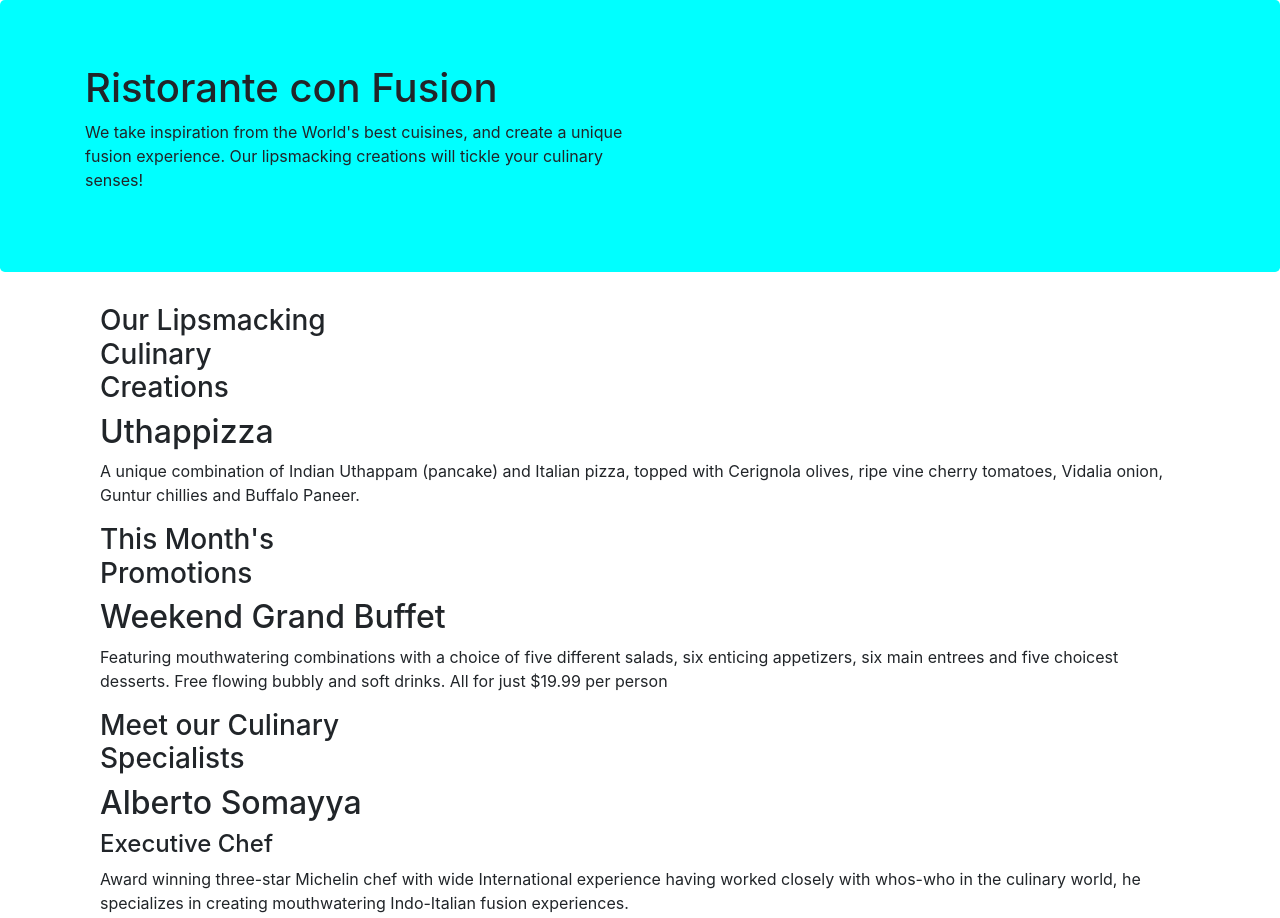
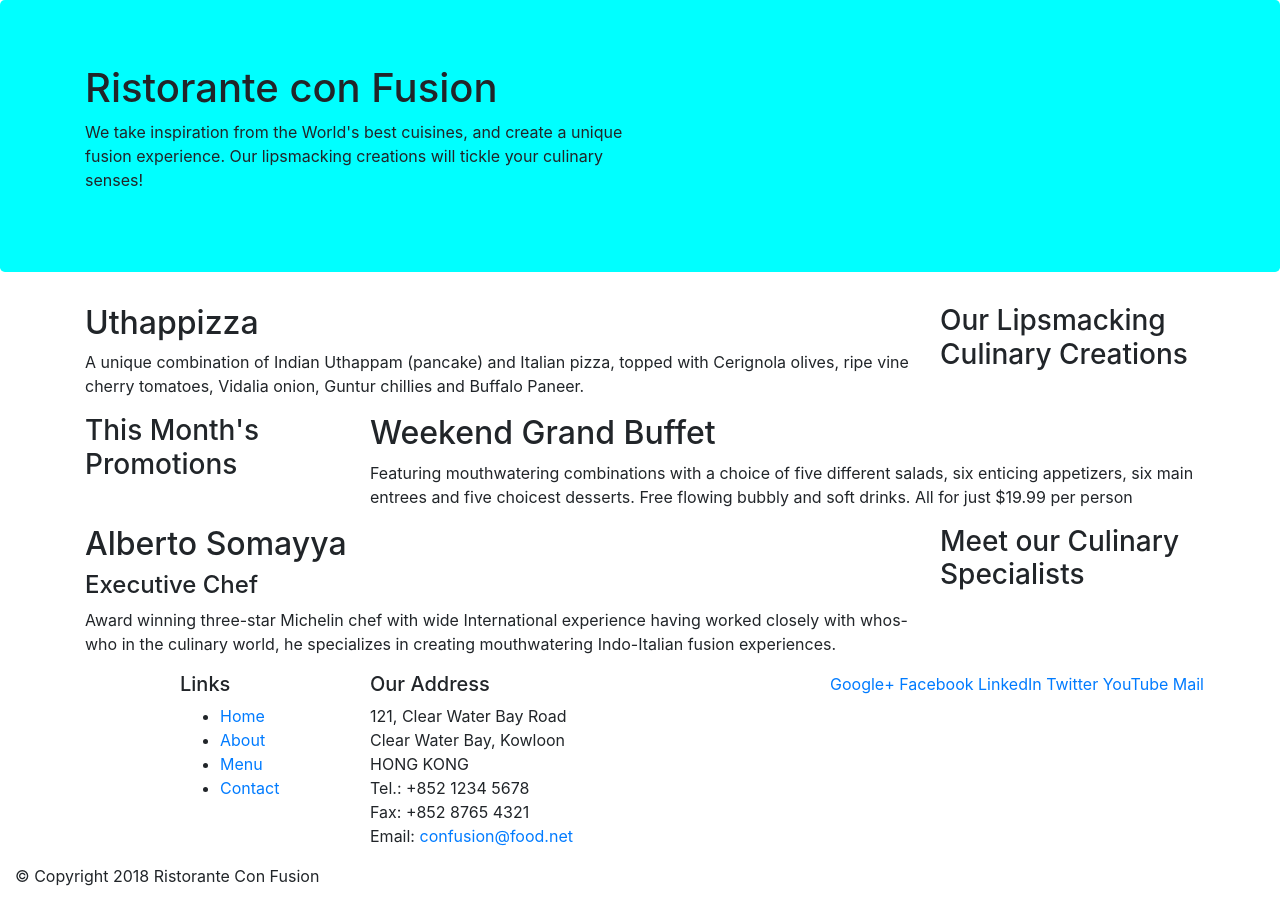
Before and after one commit to amar261/Bootstrap, a website: page index.html in a window 1280 px wide. Shown: the top 918 px of the page. Drawn offline with nearby package versions, Linux system fonts and the light colour scheme.

Commit message:
Bootstrap Grid Part 1

```diff
--- a/index.html
+++ b/index.html
@@ -9,7 +9,6 @@
 
         <!-- Bootstrap CSS -->
         <link rel="stylesheet" href="node_modules/bootstrap/dist/css/bootstrap.min.css">
-        <link rel="stylesheet" href="css/styles.css">
         <title>Ristorante Con Fusion</title>
 </head>
 
@@ -17,7 +16,7 @@
 
     <header class="jumbotron" style="background-color: aqua;">
         <div class="container">
-            <div  class="row row-header">
+            <div  class="row">
                 <div class="col-12 col-sm-6">
                     <h1>Ristorante con Fusion</h1>
                     <p>We take inspiration from the World's best cuisines, and create a unique fusion experience. Our lipsmacking creations will tickle your culinary senses!</p>
@@ -29,7 +28,7 @@
     </header>
 
     <div class="container">
-        <div>
+        <div  class="row">
             <div class="col-12 col-sm-4 order-sm-last col-md-3">
                 <h3>Our Lipsmacking Culinary Creations</h3>
             </div>
@@ -40,7 +39,7 @@
         </div>
 
 
-        <div>
+        <div  class="row">
             <div class="col-12 col-sm-4 col-md-3">
                 <h3>This Month's Promotions</h3>
             </div>
@@ -50,7 +49,7 @@
             </div>
         </div>
 
-        <div>
+        <div  class="row">
             <div class="col-12 col-sm-4 order-sm-last col-md-3">
                 <h3>Meet our Culinary Specialists</h3>
             </div>
@@ -67,7 +66,7 @@
             <div  class="row">
                 <div class="col-4 offset-1 col-sm-2">
                     <h5>Links</h5>
-                    <ul class="list-unstyled">
+                    <ul>
                         <li><a href="#">Home</a></li>
                         <li><a href="#">About</a></li>
                         <li><a href="#">Menu</a></li>
```
